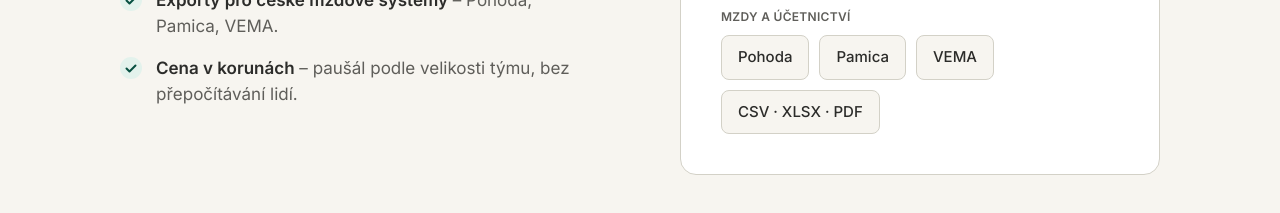
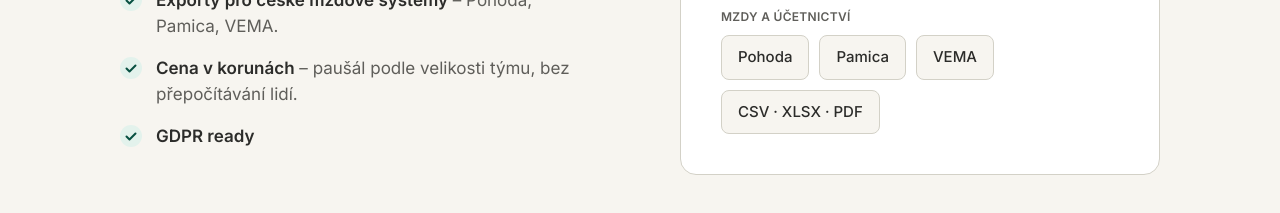
Before and after one commit to oldrichzvonicek/dovolena-app, a Next.js app: page / in a window 1280 px wide. Shown: the part 3400-3613 px from the top of the page. Built offline with nearby package versions, Linux system fonts and the light colour scheme.

Commit message:
Add GDPR ready bullet to Integrations section
Co-Authored-By: Claude Sonnet 5 <noreply@anthropic.com>
Claude-Session: https://claude.ai/code/session_01LmKMwSvSbkksHQREJAJSKi

```diff
--- a/src/components/marketing/Integrations.tsx
+++ b/src/components/marketing/Integrations.tsx
@@ -9,6 +9,7 @@ const CZECH_POINTS = [
   },
   { strong: "Exporty pro české mzdové systémy", rest: " – Pohoda, Pamica, VEMA." },
   { strong: "Cena v korunách", rest: " – paušál podle velikosti týmu, bez přepočítávání lidí." },
+  { strong: "GDPR ready", rest: "" },
 ];
 
 const INTEGRATION_GROUPS = [
```
